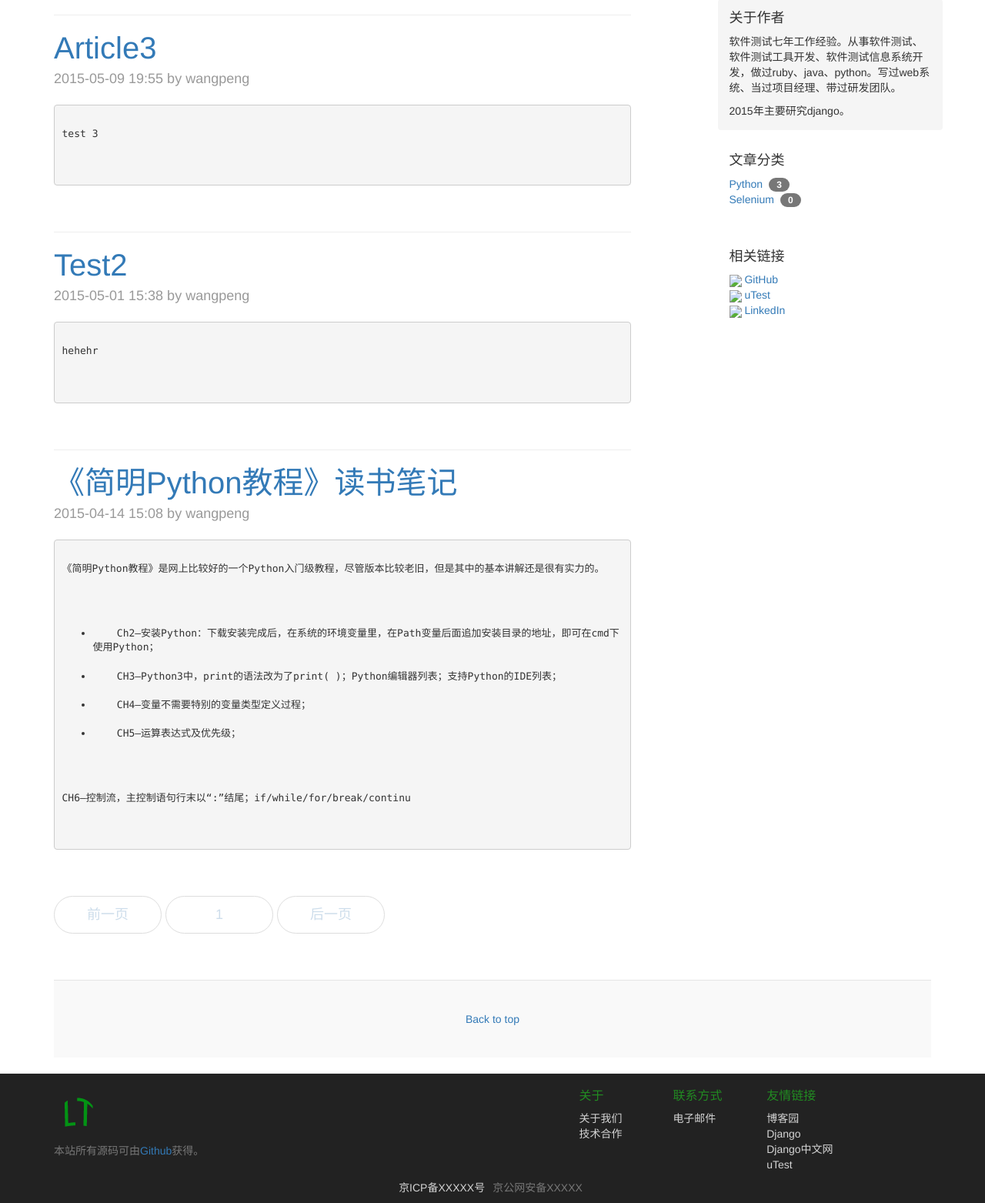
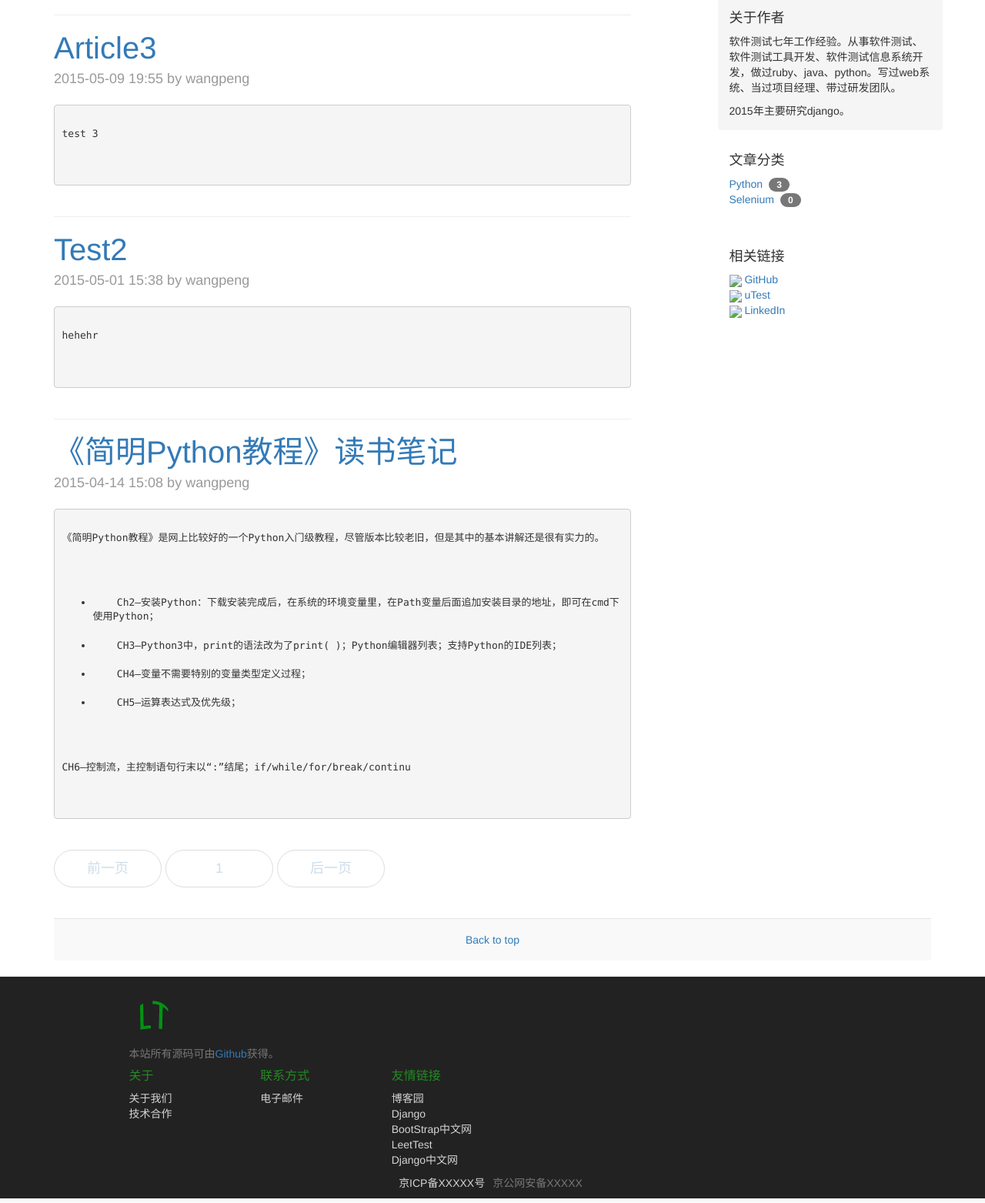
Before and after one commit to nicevoice/leettest, a Django app: page /blog/ in a window 1280 px wide. Shown: the part 235-1798 px from the top of the page at 77% size. Run offline with Django 3.2, Linux system fonts and the light colour scheme; data comes from the database, SQL or seed files in the repository; both versions use the stored data as it was after the commit; parts of the project's set-up code (start-up, migrations or seed data) failed here and were passed over; some libraries are stand-ins or nearby versions.

Commit message:
update css for blog_list

```diff
--- a/blog/templates/article_list.html
+++ b/blog/templates/article_list.html
@@ -76,9 +76,9 @@
           <div class="sidebar-module">
             <h4>相关链接</h4>
             <ol class="list-unstyled">
-              <li><a href="https://github.com/buaawp"><img src="https://assets-cdn.github.com/favicon.ico" /> GitHub</a></li>
-              <li><a href="https://my.utest.com/platform/profile/dcb432b29d3d11e4bf8522000aa410c3"><img src="http://www.utest.com/sites/all/themes/uTestX/favicon.ico" /> uTest</a></li>
-              <li><a href="http://cn.linkedin.com/in/buaawp"><img src="http://s.c.lnkd.licdn.com/scds/common/u/images/logos/favicons/v1/favicon.ico" /> LinkedIn</a></li>
+              <li><a target="_blank" href="https://github.com/buaawp" ><img src="https://assets-cdn.github.com/favicon.ico" /> GitHub</a></li>
+              <li><a target="_blank" href="https://my.utest.com/platform/profile/dcb432b29d3d11e4bf8522000aa410c3"><img src="http://www.utest.com/sites/all/themes/uTestX/favicon.ico" /> uTest</a></li>
+              <li><a target="_blank" href="http://cn.linkedin.com/in/buaawp"><img src="http://s.c.lnkd.licdn.com/scds/common/u/images/logos/favicons/v1/favicon.ico" /> LinkedIn</a></li>
             </ol>
           </div>
         </div><!-- /.blog-sidebar -->
--- a/index/templates/index.html
+++ b/index/templates/index.html
@@ -32,7 +32,7 @@
         <p></p>
         <p>少年易老学难成，一寸光阴不可轻。 </p>
         <p>未觉池塘春草梦，阶前梧叶已秋声。</p>
-        <p><a class="btn btn-lg btn-success" href="#" role="button">Learn more &raquo;</a></p>
+        <p><a class="btn btn-lg btn-success" href="/blog" role="button">Learn more &raquo;</a></p>
       </div>
     </div>
 
--- a/public/templates/base.html
+++ b/public/templates/base.html
@@ -65,19 +65,19 @@
       <hr>
       <div class="container">
         <div class="row footer-top">
-          <div class="col-sm-6 col-lg-6">
+          <div class="col-sm-4 col-sm-offset-1 col-lg-4 col-lg-offset-1">
             <h4>
               <img src="/static/images/favicon.ico">
             </h4>
             <p>本站所有源码可由<a href="https://github.com/buaawp/leettest" target="_blank">Github</a>获得。</p>
           </div>
-          <div class="col-sm-6  col-lg-5 col-lg-offset-1">
+          <div class="col-sm-7  col-lg-7 col-lg-offset-1">
             <div class="row about">
               <div class="col-xs-3">
                 <h4>关于</h4>
                 <ul class="list-unstyled">
-                  <li><a href="#">关于我们</a></li>
-                  <li><a href="#">技术合作</a></li>
+                  <li><a href="#" target="_blank">关于我们</a></li>
+                  <li><a href="#" target="_blank">技术合作</a></li>
                 </ul>
               </div>
               <div class="col-xs-3">
@@ -86,13 +86,16 @@
                   <li><a href="mailto:wp@leettest.com">电子邮件</a></li>
                 </ul>
               </div>
-              <div class="col-xs-3">
+              <div class="col-xs-4">
                 <h4>友情链接</h4>
                 <ul class="list-unstyled">
-                  <li><a href="http://www.cnblogs.com/" target="_blank">博客园</a></li>
-                  <li><a href="https://www.djangoproject.com/" target="_blank">Django</a></li>
+                  <li><a href="http://www.cnblogs.com/" target="_blank">博客园</a></li><li><a href="https://www.djangoproject.com/" target="_blank">Django</a></li>
+                  <li><a href="http://www.bootcss.com/" target="_blank">BootStrap中文网</a></li>
+
+                  <!-- 如使用本开源代码，请保留以下链接内容，谢谢-->
+                  <li><a href="http://www.leettest.com/" target="_blank">LeetTest</a></li>
                   <li><a href="http://www.chinaDjango.com/" target="_blank">Django中文网</a></li>
-                  <li><a href="http://www.utest.com/" target="_blank">uTest</a></li>
+
                 </ul>
               </div>
             </div>
--- a/static/css/blog.css
+++ b/static/css/blog.css
@@ -61,6 +61,7 @@ h6, .h6 {
 }
 
 
+
 /*
  * Blog name and description
  */
@@ -111,7 +112,7 @@ h6, .h6 {
 
 /* Pagination */
 .pager {
-  margin-bottom: 60px;
+  margin-bottom: 40px;
   text-align: left;
 }
 
@@ -119,7 +120,7 @@ h6, .h6 {
   width: 140px;
   padding: 10px 20px;
   text-align: center;
-  border-radius: 30px;
+  border-radius: 30px; /*按钮圆角*/
 }
 
 .active{
@@ -134,7 +135,7 @@ h6, .h6 {
  */
 
 .blog-post {
-  margin-bottom: 60px;
+  margin-bottom: 40px;
 }
 .blog-post-title {
   margin-bottom: 5px;
@@ -151,7 +152,7 @@ h6, .h6 {
  */
 
 .blog-footer {
-  padding: 40px 0;
+  padding: 17px 0;
   color: #999;
   text-align: center;
   background-color: #f9f9f9;
```
Also changed, not shown: sqlite.db.
